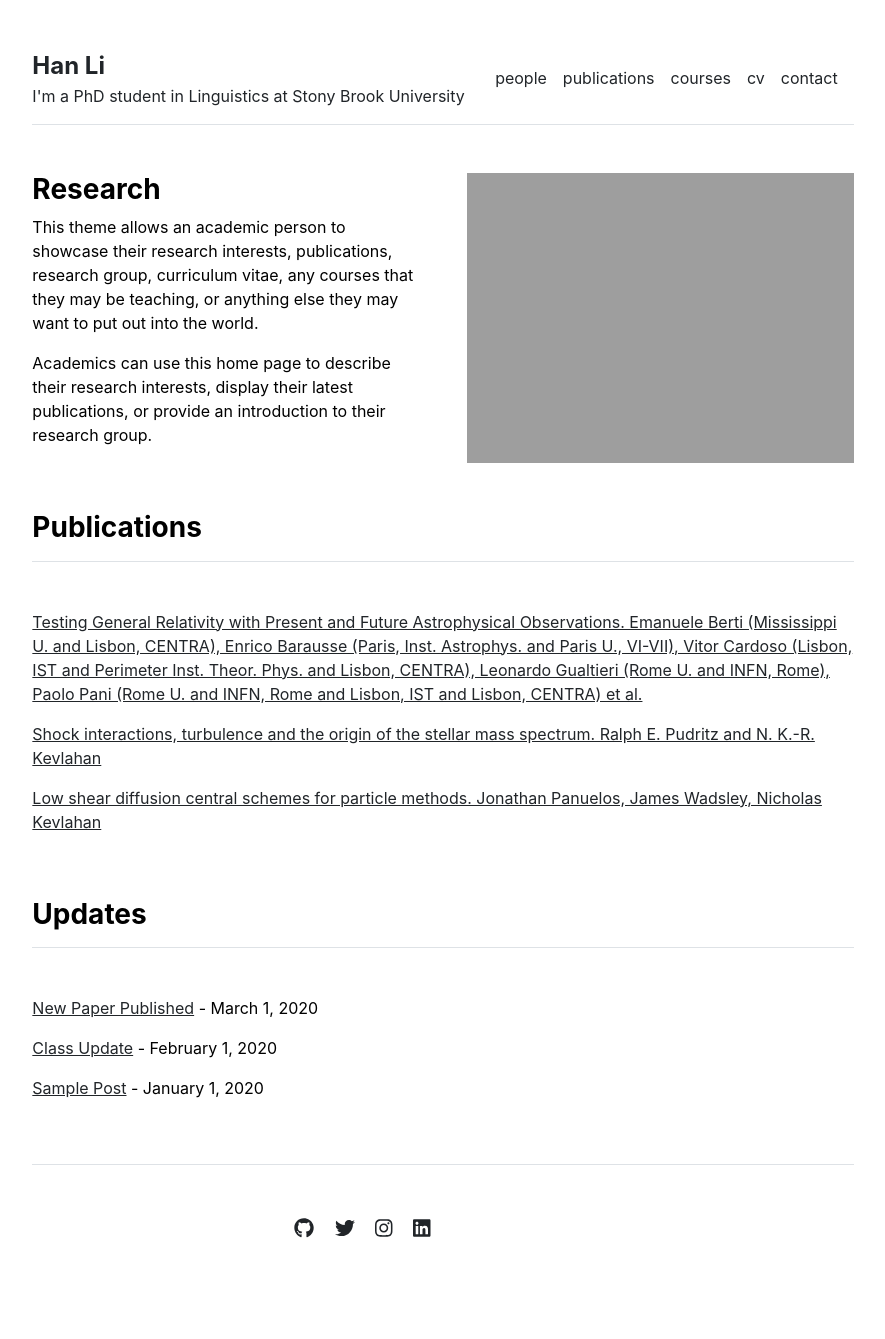
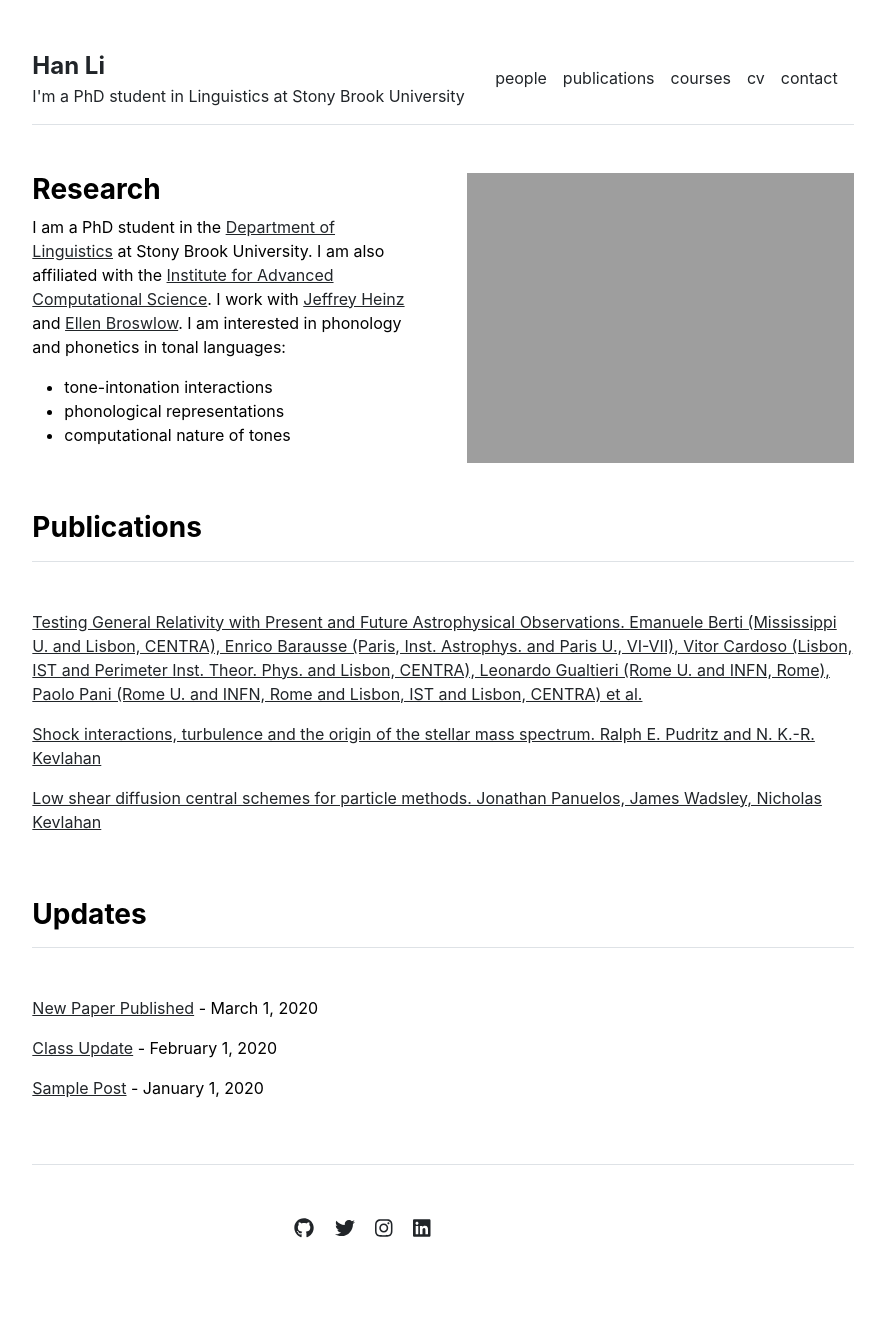
Before and after one commit to lihan829/lihan829.github.io, a Jekyll site: the page built from index.md, in a window 1280 px wide. Shown: the whole page, without its empty margins (197-1082 px from the left). Built offline with Jekyll 4.4.1, drawn with Linux system fonts in a browser that asks for light colours.

Commit message:
add some intro

```diff
--- a/index.md
+++ b/index.md
@@ -2,7 +2,8 @@
 layout: home
 title: "Home"
 ---
+I am a PhD student in the [Department of Linguistics](https://www.linguistics.stonybrook.edu/) at Stony Brook University. I am also affiliated with the [Institute for Advanced Computational Science](https://iacs.stonybrook.edu/index.php). I work with [Jeffrey Heinz](http://jeffreyheinz.net/) and [Ellen Broswlow](https://linguistics.stonybrook.edu/faculty/ellen.broselow/). I am interested in phonology and phonetics in tonal languages:
 
-This theme allows an academic person to showcase their research interests, publications, research group, curriculum vitae, any courses that they may be teaching, or anything else they may want to put out into the world.
-
-Academics can use this home page to describe their research interests, display their latest publications, or provide an introduction to their research group.
+- tone-intonation interactions
+- phonological representations
+- computational nature of tones
```
